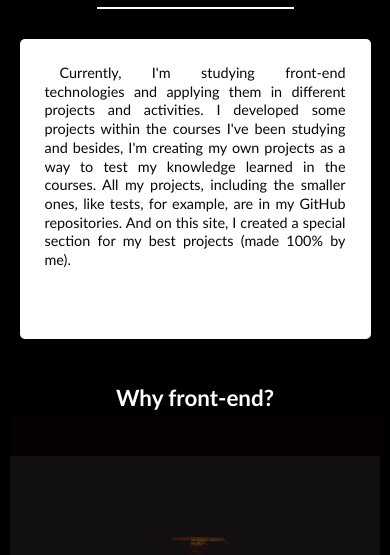
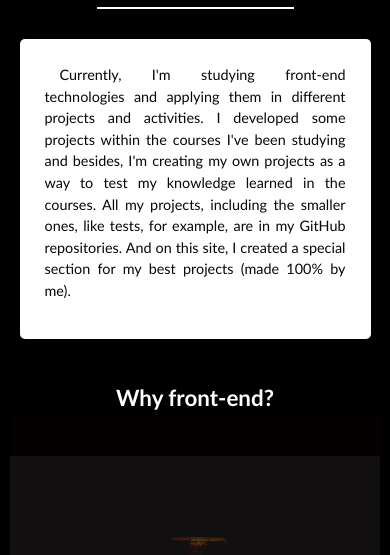
Before and after one commit to Tiago-Viniciuss/portfolio, a plain HTML site: page index.html in a window 390 px wide. Shown: the part 240-795 px from the top of the page. Drawn offline with nearby package versions, Linux system fonts and the light colour scheme.

Commit message:
Update mobile.css

```diff
--- a/mobile.css
+++ b/mobile.css
@@ -185,7 +185,8 @@ main {
     padding: 25px;
     margin: 0px;
     text-indent: 15px;
-    line-height: 1.3em;
+    line-height: 1.5em;
+    margin: auto;
 }
 
 #aboutfrontend {
```
